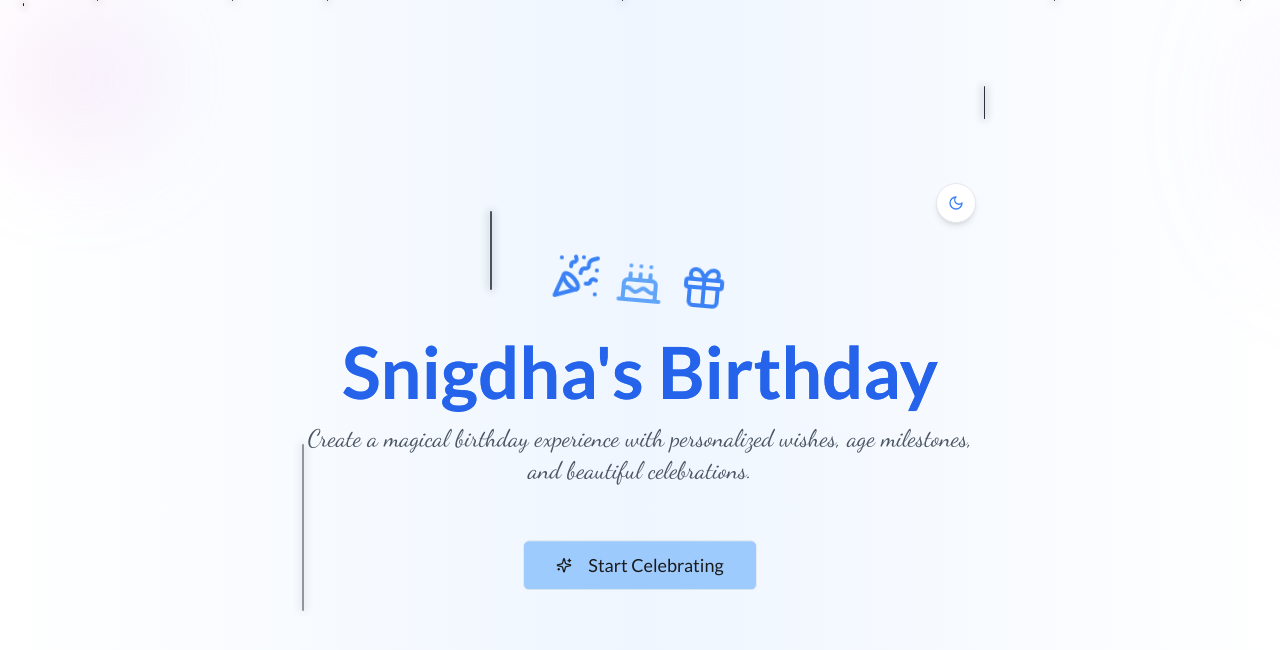
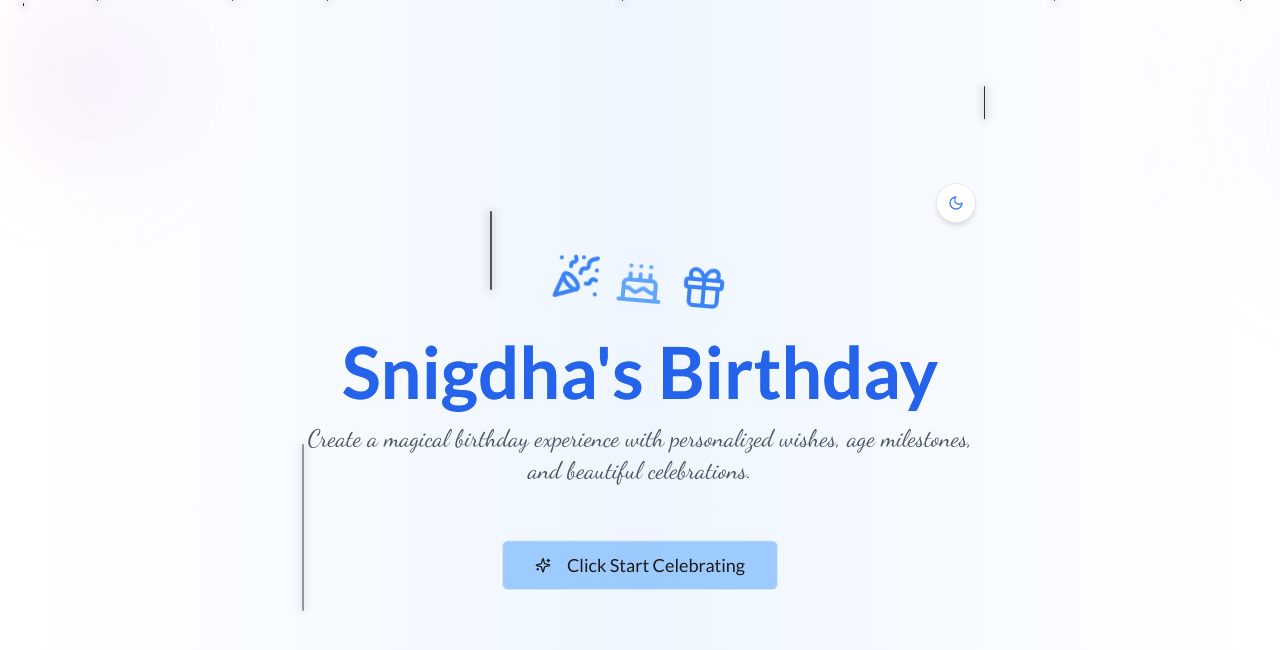
Before and after one commit to GTK-THANGELLA-17/Birthday-Wishes, a React (Vite) app: page / in a window 1280 px wide. Shown: the top 650 px of the page. Built offline with nearby package versions, Linux system fonts and the light colour scheme.

Commit message:
Version 1

```diff
--- a/src/components/IntroPage.tsx
+++ b/src/components/IntroPage.tsx
@@ -207,7 +207,7 @@ export default function IntroPage({ onEnter, onAboutClick, isDarkMode, toggleDar
               className="text-lg px-8 py-6 relative overflow-hidden group"
             >
               <Sparkles className="mr-2 h-5 w-5" />
-              Start Celebrating
+              Click Start Celebrating
             </Button>
           </motion.div>
 
--- a/src/components/SnigdhaIntroPage.tsx
+++ b/src/components/SnigdhaIntroPage.tsx
@@ -264,7 +264,7 @@ export default function SnigdhaIntroPage({ onEnter, isDarkMode, toggleDarkMode }
                   className={`text-lg px-8 py-6 relative overflow-hidden group ${colors.buttonBg} ${colors.buttonText}`}
                 >
                   <Sparkles className="mr-2 h-5 w-5" />
-                  Start Celebrating
+                  Click Start Celebrating
                 </Button>
               </motion.div>
             </motion.div>
```
